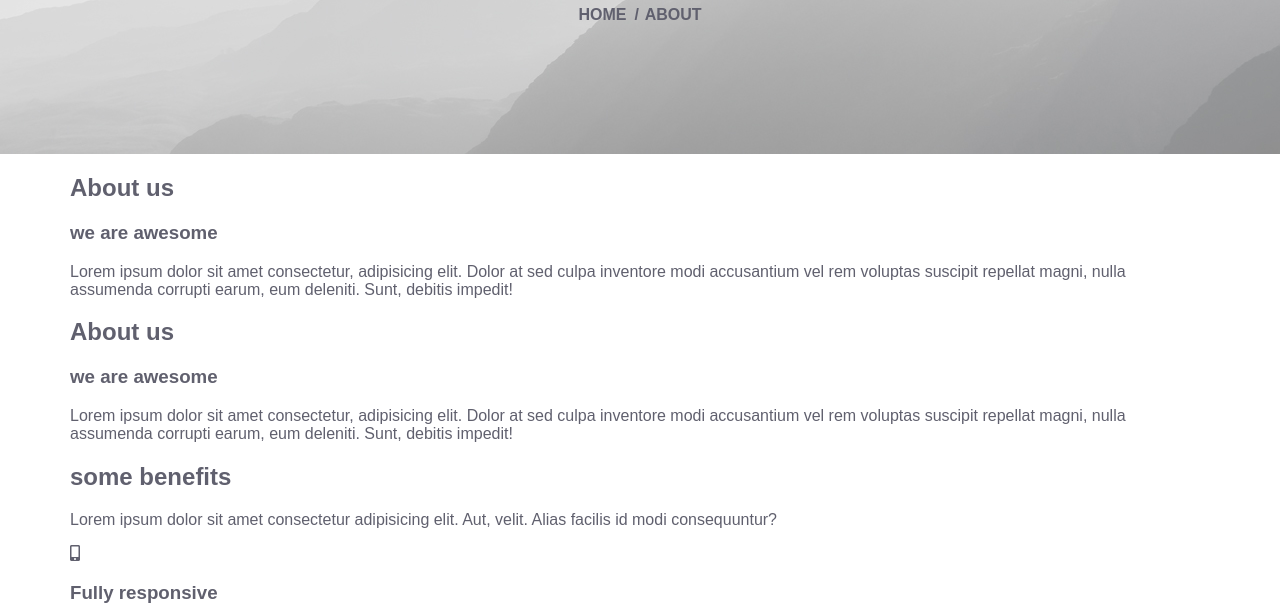
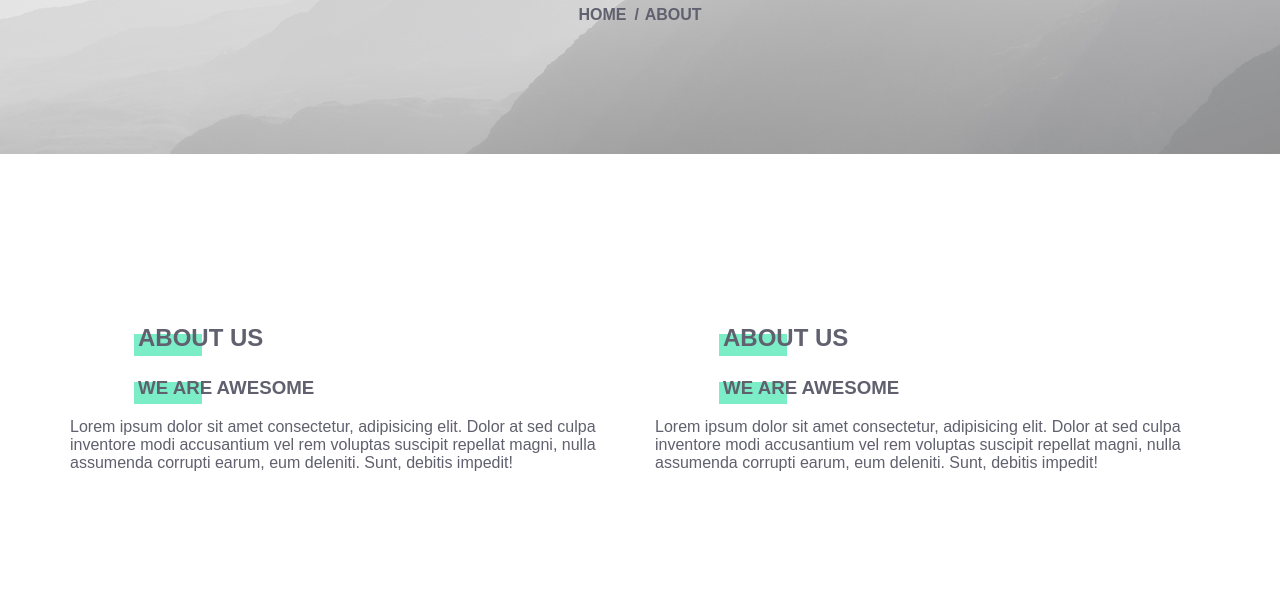
Before and after one commit to ilya-hash/ba-akad, a plain HTML site: page index.html in a window 1280 px wide. Shown: the part 346-952 px from the top of the page. Drawn offline with Linux system fonts and the light colour scheme.

Commit message:
Add files via upload

```diff
--- a/styles/style.css
+++ b/styles/style.css
@@ -1,4 +1,3 @@
-
 * {
   box-sizing: border-box;
 }
@@ -36,7 +35,7 @@ body {
 }
 
 .ba-menu--toggle:before {
-    content: '';
+  content: "";
   height: 1px;
   width: 50%;
   display: block;
@@ -45,7 +44,7 @@ body {
 }
 
 .ba-menu--toggle:after {
-    content: '';
+  content: "";
   height: 1px;
   width: 75%;
   display: block;
@@ -82,7 +81,7 @@ body {
 } */
 
 .ba-breadcrumbs__item + .ba-breadcrumbs__item:before {
-    content: '/';
+  content: "/";
   padding: 0 2px 0 8px;
 }
 
@@ -95,3 +94,85 @@ body {
   font-size: 36px;
   text-transform: uppercase;
 }
+
+.ba-row {
+  display: flex;
+  margin: 0 -15px;
+  flex-wrap: wrap;
+}
+
+[class^="ba-col"] {
+  padding: 0 15px;
+}
+
+.ba-col {
+  padding: 0 15px;
+}
+
+.ba-col-6 {
+  width: 50%;
+}
+
+.ba-col-4 {
+  width: 33.3333%;
+}
+
+.ba-about__item {
+  width: 50%;
+  padding: 0 15px;
+}
+
+.ba-section {
+  padding-top: 150px;
+}
+
+.ba-section-header {
+  text-align: center;
+}
+
+.ba-h2:before {
+  content: "";
+  display: inline-block;
+  background-color: #7beec7;
+  width: 68px;
+  height: 22px;
+  position: relative;
+  left: 64px;
+  top: 10px;
+  z-index: -1;
+}
+
+h1,
+h2,
+h3,
+h4,
+h5,
+h6 {
+  font-family: Montserrat, sans-serif;
+  text-transform: uppercase;
+}
+
+/* ba-benefit */
+.ba-benefit__head {
+  display: flex;
+  align-items: center;
+}
+
+.ba-benefit__icon {
+  display: flex;
+  align-items: center;
+  justify-content: center;
+  width: 40px;
+  height: 40px;
+  background-color: #7beec7;
+  margin-right: 20px;
+}
+
+.ba-benefit__icon i {
+  color: #fff;
+  font-size: 25px;
+}
+
+.ba-benefit__title {
+  margin: 0;
+}
```
Lines whose indentation alone changed are shown as unchanged.
